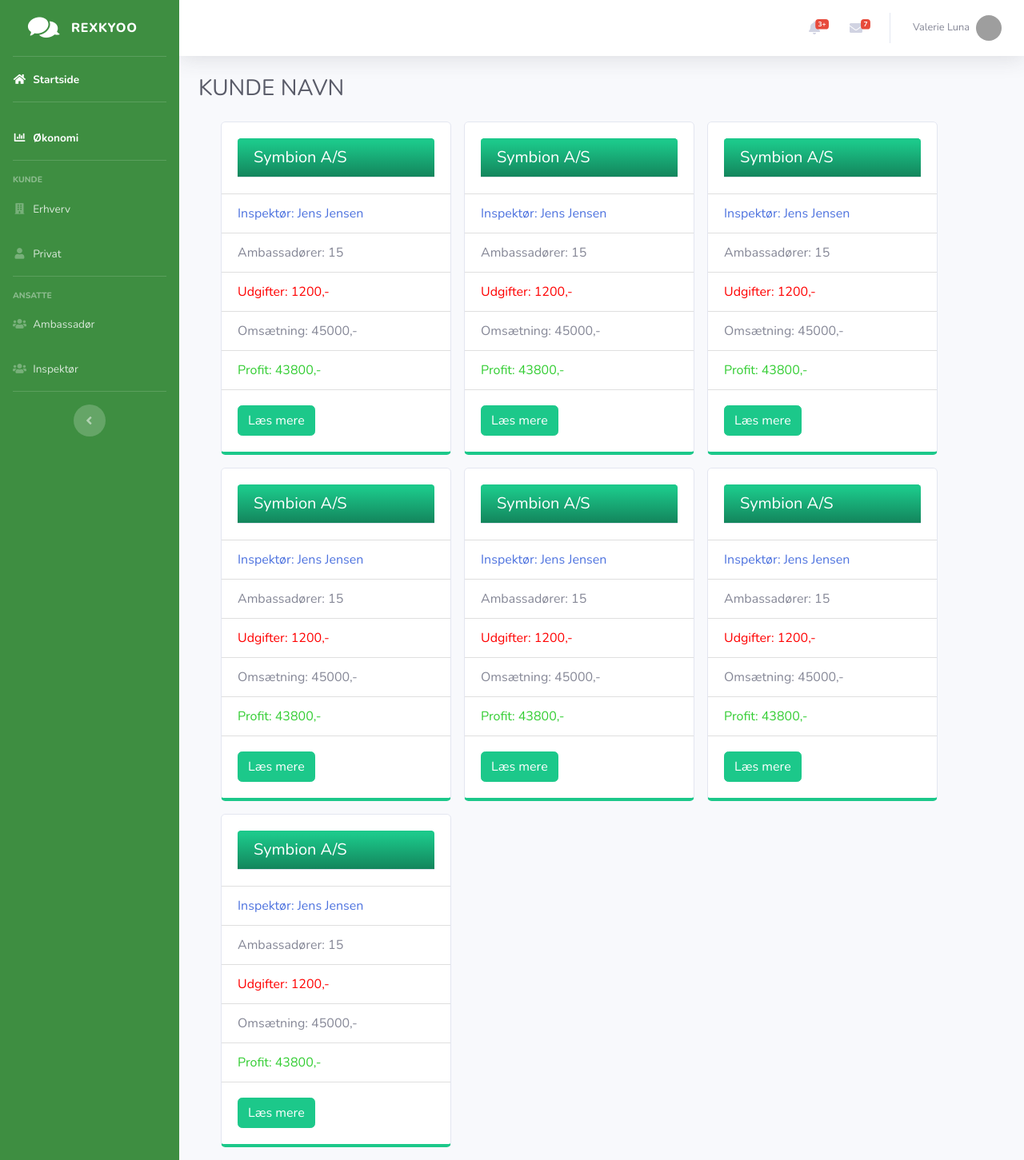
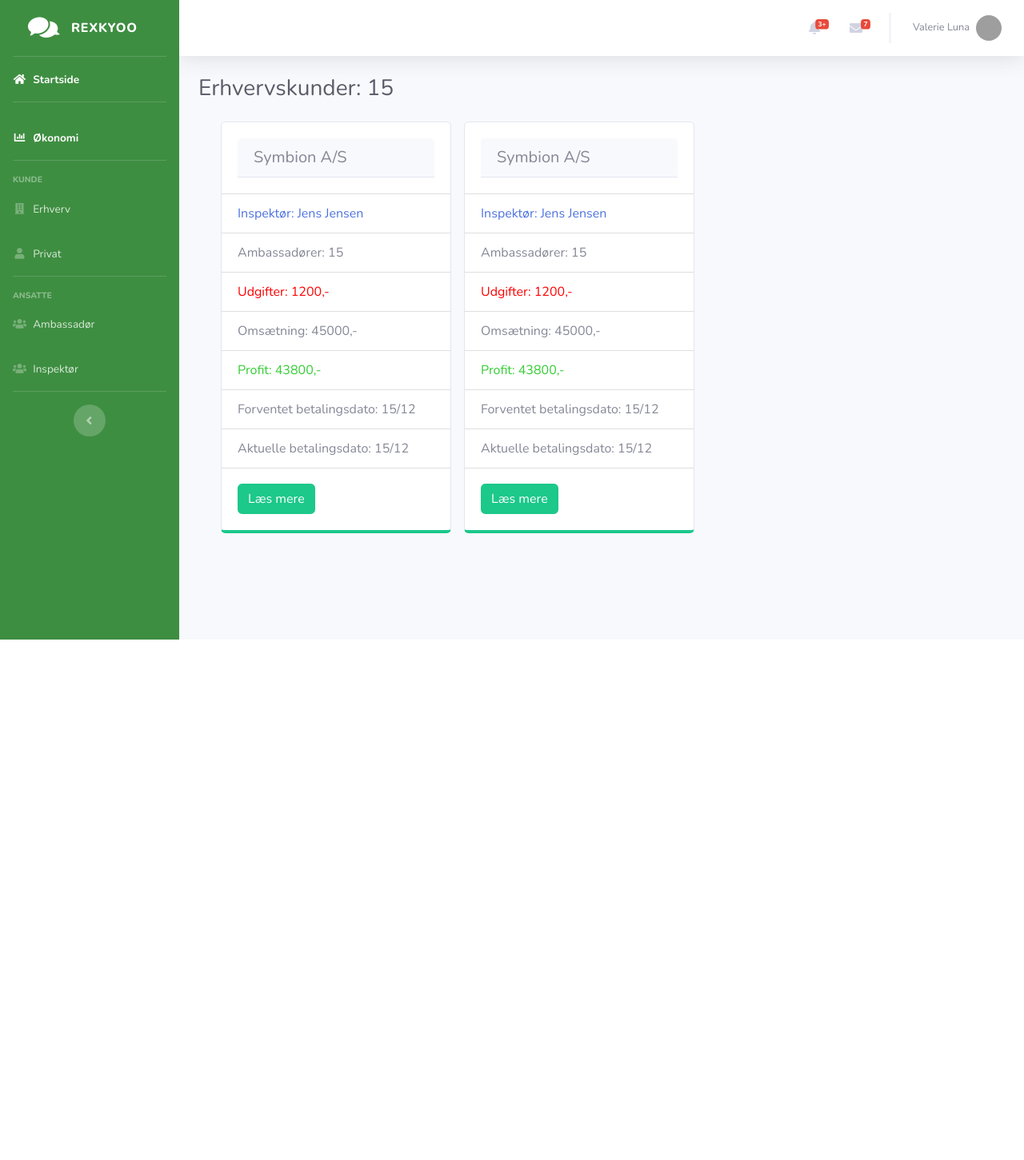
Before and after one commit to SebRC/RexKyoo, a Spring Boot app: page /dashboard/businessCustomer in a window 1280 px wide. Shown: the whole page at 80% size. After the commit the page ends 800 px from the top, so only its background shows below. Run offline with Spring Boot 4, Linux system fonts and the light colour scheme; some libraries are stand-ins or nearby versions; grey boxes are pictures that could not be loaded.

Commit message:
add expected payment and actual payment to business overview

```diff
--- a/src/main/resources/templates/dashboard/blank.html
+++ b/src/main/resources/templates/dashboard/blank.html
@@ -332,6 +332,7 @@
         <div class="container-fluid">
 
 
+        </div>
 
       </div>
       <!-- End of Main Content -->
--- a/src/main/resources/templates/dashboard/business_customer_overview.html
+++ b/src/main/resources/templates/dashboard/business_customer_overview.html
@@ -46,7 +46,7 @@
             <div class="container-fluid">
 
                 <!-- Page Heading -->
-                <h1 class="h3 mb-4 text-gray-800">KUNDE NAVN</h1>
+                <h1 class="h3 mb-4 text-gray-800">Erhvervskunder: 15</h1>
 
                 <!-- holder for cards -->
                 <div class="col-md-12">
@@ -54,7 +54,7 @@
                     <!-- customer cards-->
                     <div class="card border-bottom-success float-left mb-3 ml-3" style="width: 18rem;">
                         <div class="card-body">
-                            <h5 class="card-header bg-gradient-success rexkyoo-white">Symbion A/S</h5>
+                            <h5 class="card-header ">Symbion A/S</h5>
                         </div>
                         <ul class="list-group list-group-flush">
                             <a href="#"><li class="list-group-item">Inspektør: Jens Jensen</li></a>
@@ -62,6 +62,9 @@
                             <li class="list-group-item" style="color: red">Udgifter: 1200,-</li>
                             <li class="list-group-item">Omsætning: 45000,-</li>
                             <li class="list-group-item color" style="color: limegreen">Profit: 43800,-</li>
+                            <li class="list-group-item">Forventet betalingsdato: 15/12</li>
+                            <li class="list-group-item">Aktuelle betalingsdato: 15/12</li>
+
                         </ul>
                         <div class="card-body">
                             <a th:href="@{businessCustomerID}" class="btn btn-success">Læs mere</a>
@@ -70,7 +73,7 @@
 
                     <div class="card border-bottom-success float-left mb-3 ml-3" style="width: 18rem;">
                         <div class="card-body">
-                            <h5 class="card-header bg-gradient-success rexkyoo-white">Symbion A/S</h5>
+                            <h5 class="card-header ">Symbion A/S</h5>
                         </div>
                         <ul class="list-group list-group-flush">
                             <a href="#"><li class="list-group-item">Inspektør: Jens Jensen</li></a>
@@ -78,94 +81,14 @@
                             <li class="list-group-item" style="color: red">Udgifter: 1200,-</li>
                             <li class="list-group-item">Omsætning: 45000,-</li>
                             <li class="list-group-item color" style="color: limegreen">Profit: 43800,-</li>
+                            <li class="list-group-item">Forventet betalingsdato: 15/12</li>
+                            <li class="list-group-item">Aktuelle betalingsdato: 15/12</li>
+
                         </ul>
                         <div class="card-body">
-                            <a href="#" class="btn btn-success">Læs mere</a>
+                            <a th:href="@{businessCustomerID}" class="btn btn-success">Læs mere</a>
                         </div>
                     </div>
-
-                    <div class="card border-bottom-success float-left mb-3 ml-3" style="width: 18rem;">
-                        <div class="card-body">
-                            <h5 class="card-header bg-gradient-success rexkyoo-white">Symbion A/S</h5>
-                        </div>
-                        <ul class="list-group list-group-flush">
-                            <a href="#"><li class="list-group-item">Inspektør: Jens Jensen</li></a>
-                            <li class="list-group-item">Ambassadører: 15</li>
-                            <li class="list-group-item" style="color: red">Udgifter: 1200,-</li>
-                            <li class="list-group-item">Omsætning: 45000,-</li>
-                            <li class="list-group-item color" style="color: limegreen">Profit: 43800,-</li>
-                        </ul>
-                        <div class="card-body">
-                            <a href="#" class="btn btn-success">Læs mere</a>
-                        </div>
-                    </div>
-
-                    <div class="card border-bottom-success float-left mb-3 ml-3" style="width: 18rem;">
-                        <div class="card-body">
-                            <h5 class="card-header bg-gradient-success rexkyoo-white">Symbion A/S</h5>
-                        </div>
-                        <ul class="list-group list-group-flush">
-                            <a href="#"><li class="list-group-item">Inspektør: Jens Jensen</li></a>
-                            <li class="list-group-item">Ambassadører: 15</li>
-                            <li class="list-group-item" style="color: red">Udgifter: 1200,-</li>
-                            <li class="list-group-item">Omsætning: 45000,-</li>
-                            <li class="list-group-item color" style="color: limegreen">Profit: 43800,-</li>
-                        </ul>
-                        <div class="card-body">
-                            <a href="#" class="btn btn-success">Læs mere</a>
-                        </div>
-                    </div>
-
-                    <div class="card border-bottom-success float-left mb-3 ml-3" style="width: 18rem;">
-                        <div class="card-body">
-                            <h5 class="card-header bg-gradient-success rexkyoo-white">Symbion A/S</h5>
-                        </div>
-                        <ul class="list-group list-group-flush">
-                            <a href="#"><li class="list-group-item">Inspektør: Jens Jensen</li></a>
-                            <li class="list-group-item">Ambassadører: 15</li>
-                            <li class="list-group-item" style="color: red">Udgifter: 1200,-</li>
-                            <li class="list-group-item">Omsætning: 45000,-</li>
-                            <li class="list-group-item color" style="color: limegreen">Profit: 43800,-</li>
-                        </ul>
-                        <div class="card-body">
-                            <a href="#" class="btn btn-success">Læs mere</a>
-                        </div>
-                    </div>
-
-                    <div class="card border-bottom-success float-left mb-3 ml-3" style="width: 18rem;">
-                        <div class="card-body">
-                            <h5 class="card-header bg-gradient-success rexkyoo-white">Symbion A/S</h5>
-                        </div>
-                        <ul class="list-group list-group-flush">
-                            <a href="#"><li class="list-group-item">Inspektør: Jens Jensen</li></a>
-                            <li class="list-group-item">Ambassadører: 15</li>
-                            <li class="list-group-item" style="color: red">Udgifter: 1200,-</li>
-                            <li class="list-group-item">Omsætning: 45000,-</li>
-                            <li class="list-group-item color" style="color: limegreen">Profit: 43800,-</li>
-                        </ul>
-                        <div class="card-body">
-                            <a href="#" class="btn btn-success">Læs mere</a>
-                        </div>
-                    </div>
-
-                    <div class="card border-bottom-success float-left mb-3 ml-3" style="width: 18rem;">
-                        <div class="card-body">
-                            <h5 class="card-header bg-gradient-success rexkyoo-white">Symbion A/S</h5>
-                        </div>
-                        <ul class="list-group list-group-flush">
-                            <a href="#"><li class="list-group-item">Inspektør: Jens Jensen</li></a>
-                            <li class="list-group-item">Ambassadører: 15</li>
-                            <li class="list-group-item" style="color: red">Udgifter: 1200,-</li>
-                            <li class="list-group-item">Omsætning: 45000,-</li>
-                            <li class="list-group-item color" style="color: limegreen">Profit: 43800,-</li>
-                        </ul>
-                        <div class="card-body">
-                            <a href="#" class="btn btn-success">Læs mere</a>
-                        </div>
-                    </div>
-
-
-
 
                 </div>
                 <!-- holder for cards end-->
```
